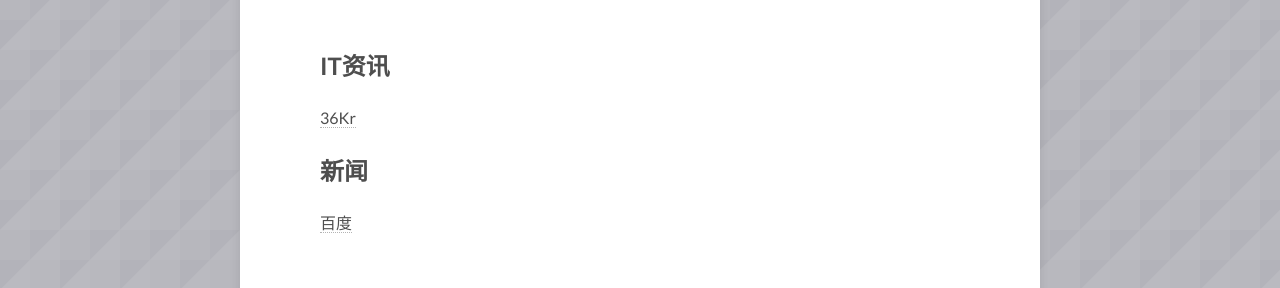
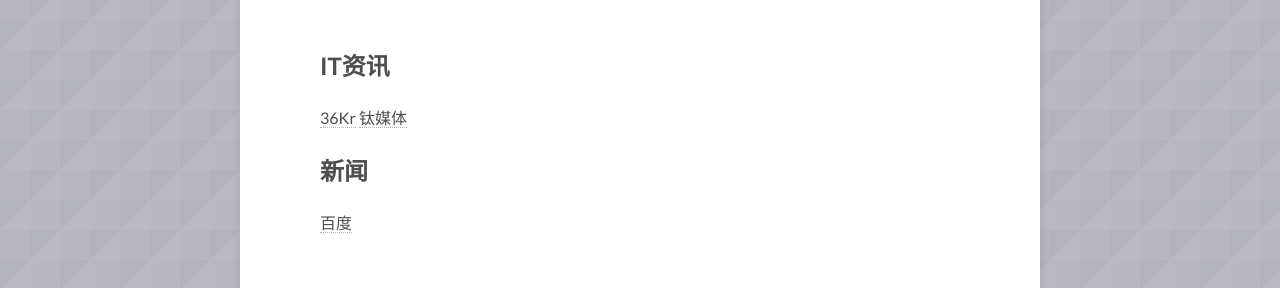
Before and after one commit to xiaowangwindow/xiaowangwindow.github.io, a Jekyll site: the page built from _posts/2015-10-26-sites.md, in a window 1280 px wide. Shown: the part 250-538 px from the top of the page. Built offline with Jekyll 4.4.1, drawn with Linux system fonts in a browser that asks for light colours; nearby versions of some CDN libraries; comment, search, counter and statistics services are not loaded.

Commit message:
update sites

```diff
--- a/_posts/2015-10-26-sites.md
+++ b/_posts/2015-10-26-sites.md
@@ -7,6 +7,7 @@
   background: triangular.png
 ---
 ##IT资讯
-[36Kr](http://36kr.com)
+[36Kr](http://36kr.com)    [钛媒体](http://tmtpost.com)
+<br/>
 ##新闻
 [百度](http://news.baidu.com)
```
